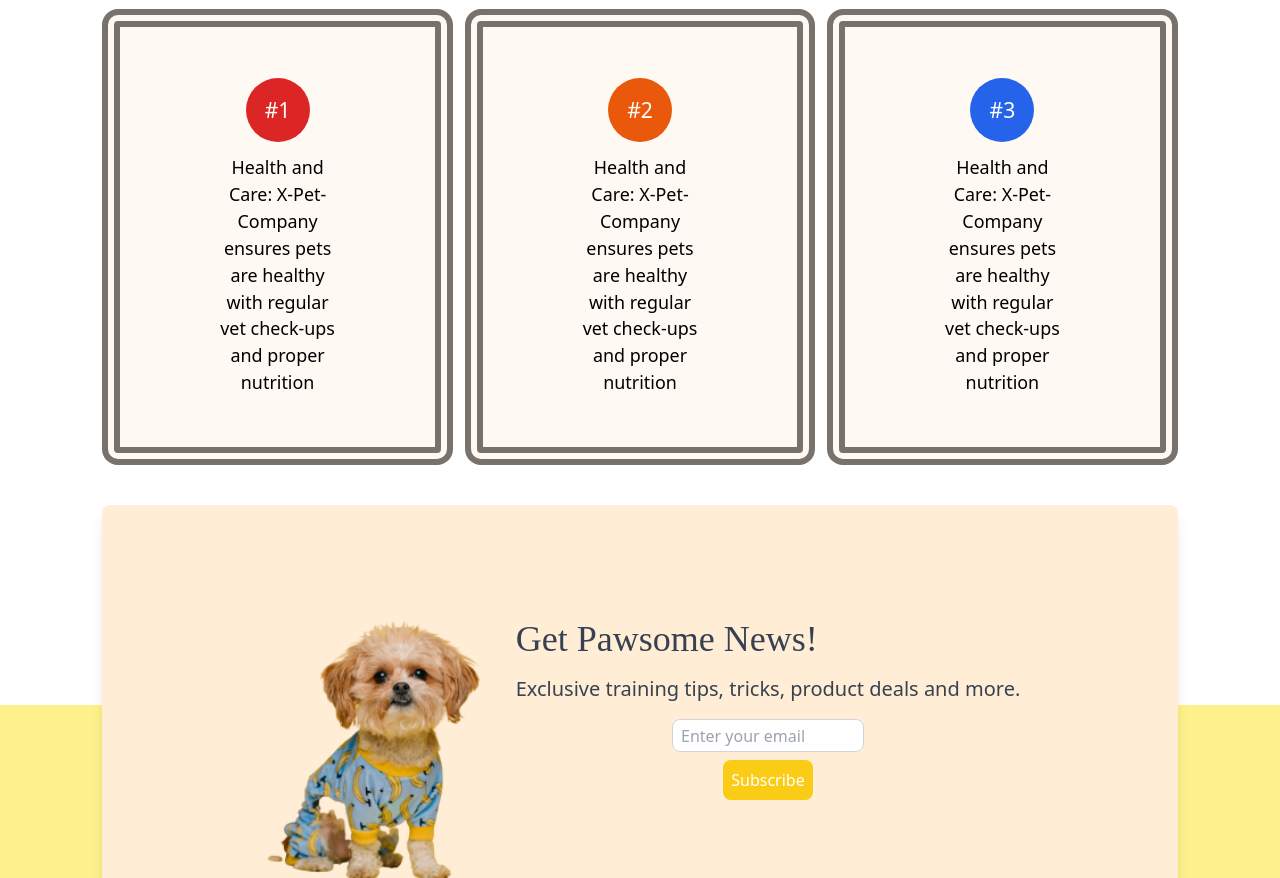
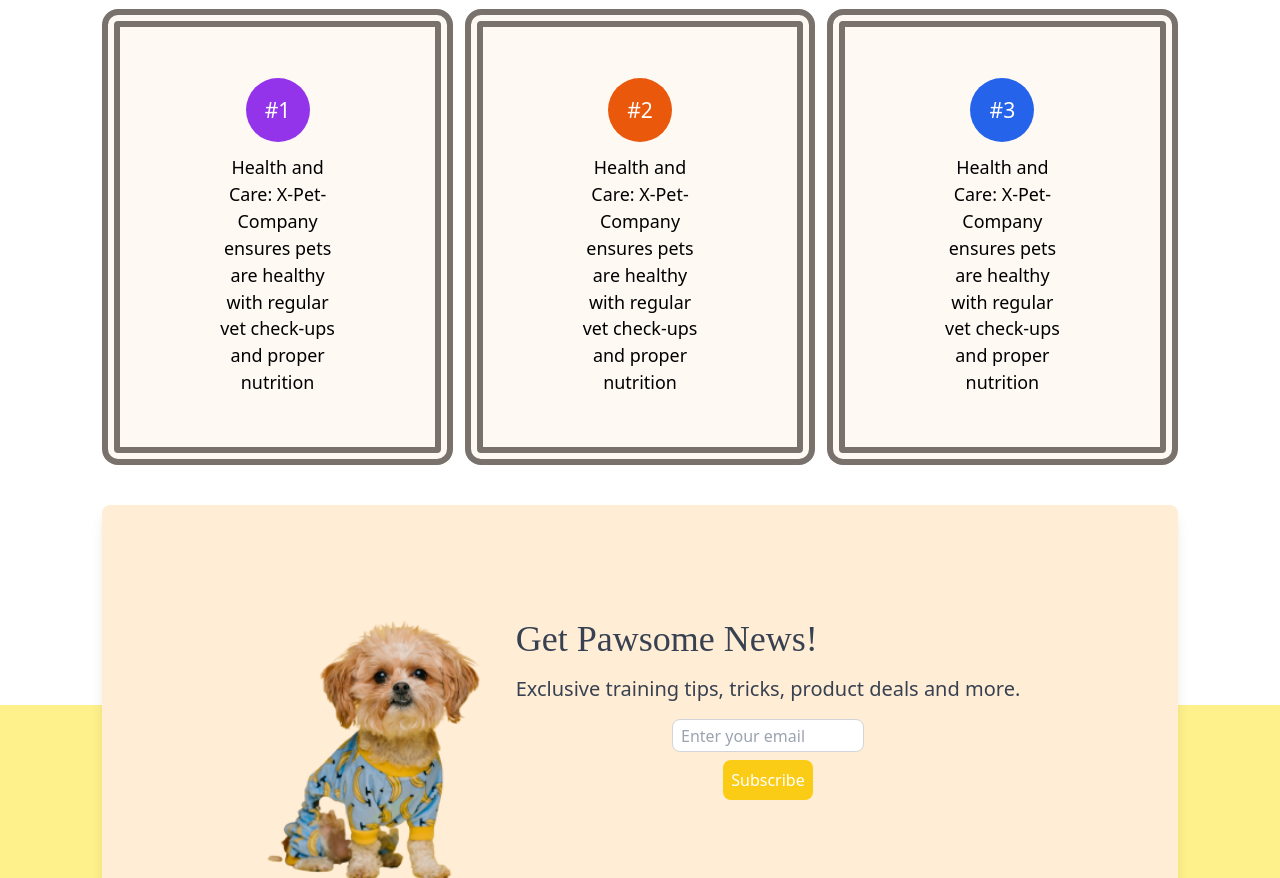
Before and after one commit to Muslimprogrammer292/Assignment-3-category-1-Abdul-Hameed-Khan, a plain HTML site: page index.html in a window 1280 px wide. Shown: the part 2844-3722 px from the top of the page. Drawn offline with nearby package versions, Linux system fonts and the light colour scheme; a web font is replaced by a local one.

Commit message:
finished

```diff
--- a/index.html
+++ b/index.html
@@ -300,7 +300,7 @@
         <div class="p-[4vw] border-[18px] border-double border-stone-500 rounded-2xl bg-[#FFF9F4]">
           <div class="flex justify-center">
             <p
-              class="mb-3 bg-red-600 text-white rounded-full px-3 py-3 text-[1.65vw] w-[5vw] h-[5vw] text-center flex items-center justify-center">
+              class="mb-3 bg-purple-600 text-white rounded-full px-3 py-3 text-[1.65vw] w-[5vw] h-[5vw] text-center flex items-center justify-center">
               #1</p>
           </div>
           <p class="mx-auto w-[60%] text-[1.4vw] text-center">Health and Care: X-Pet-Company ensures pets are healthy
```
